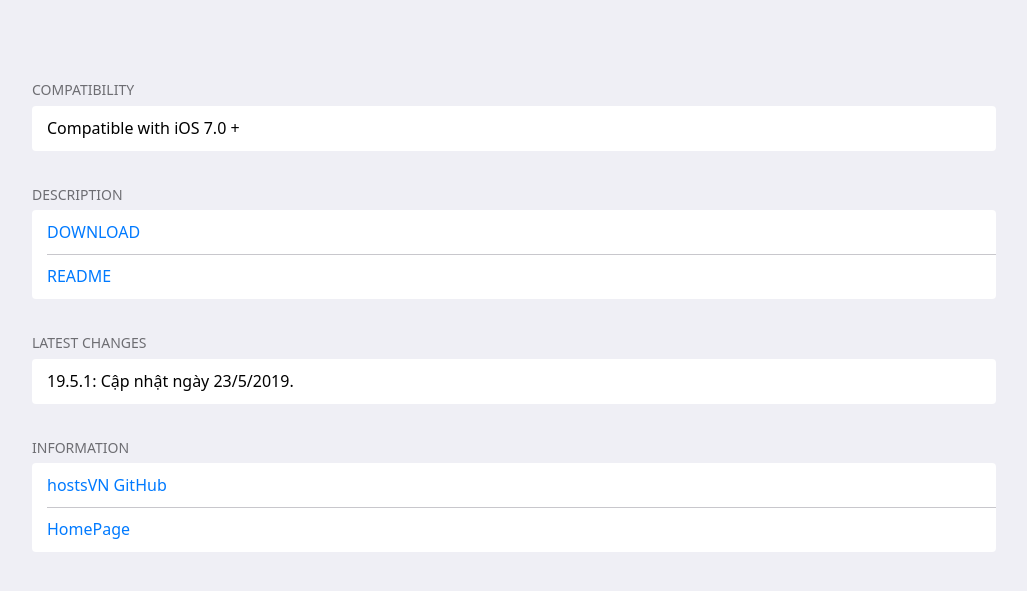
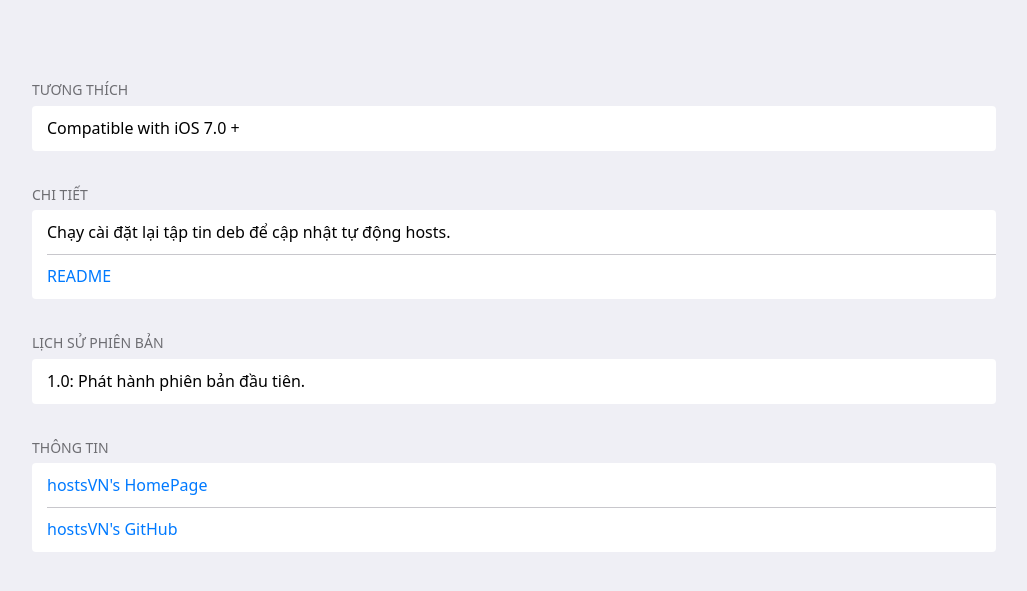
Before and after one commit to bigdargon/hostsVN, a Jekyll site: the page hostsVN.html, which Jekyll copies as it is, in a window 1280 px wide. Shown: the top 591 px of the page, without its empty margins (126-1153 px from the left). Built offline with Jekyll 4.4.1, drawn with Linux system fonts in a browser that asks for light colours.

Commit message:
Update gh-pages

```diff
--- a/hostsVN.html
+++ b/hostsVN.html
@@ -10,7 +10,7 @@
 
 <body>
     <main id="content">
-        <h2 role="header">Compatibility</h2>
+        <h2 role="header">Tương thích</h2>
         <ul>
             <li>
                 <div
@@ -23,28 +23,28 @@
             </li>
         </ul>
         <script src="misc/iosver.js"></script>
-        <h2 role="header">Description</h2>
+        <h2 role="header">Chi tiết</h2>
         <ul>
             <li>
-                <p><a href="https://github.com/bigdargon/hostsVN/releases">DOWNLOAD</a></p>
+                <p>Chạy cài đặt lại tập tin deb để cập nhật tự động hosts.</p>
             </li>
             <li>
                 <p><a href="https://github.com/bigdargon/hostsVN/blob/master/README.md">README</a></p>
             </li>
         </ul>
-            <h2 role="header">Latest Changes</h2>
+            <h2 role="header">Lịch sử phiên bản</h2>
             <ul>
                     <li>
-                        <p>19.5.1: Cập nhật ngày 23/5/2019.</p>
+                        <p>1.0: Phát hành phiên bản đầu tiên.</p>
                     </li>
             </ul>
-        <h2 role="header">Information</h2>
+        <h2 role="header">Thông tin</h2>
         <ul>
 			<li>
-                <a href="https://github.com/bigdargon/hostsVN/">hostsVN GitHub</a>
+                <a href="https://bigdargon.github.io/hostsVN/">hostsVN's HomePage</a>
 			</li>
 			<li>
-                <a href="https://bigdargon.github.io/hostsVN/">HomePage</a>
+                <a href="https://github.com/bigdargon/hostsVN/">hostsVN's GitHub</a>
 			</li>
 		</ul>
     </main>
```
